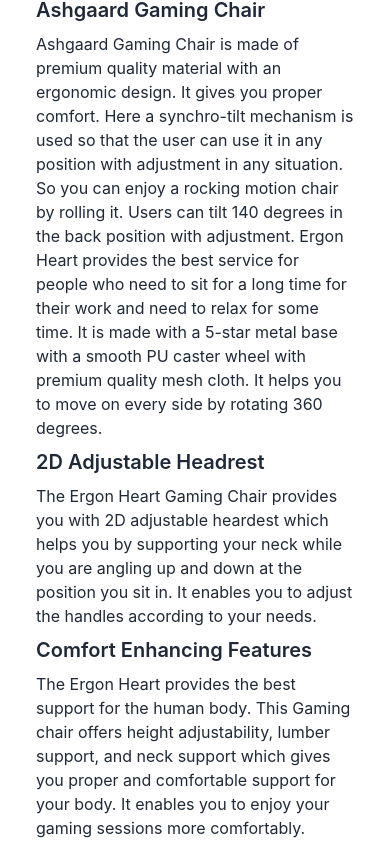
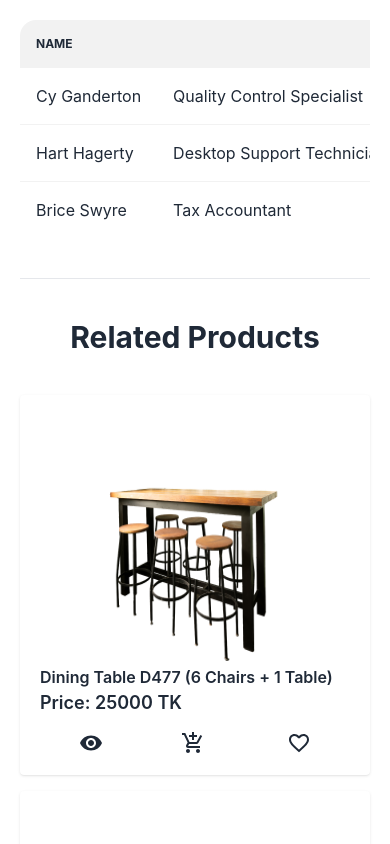
Before and after one commit to SanyFaysal/ecommerce-client, a React (Create React App) app: page /productDetails/1/additionalInfo in a window 390 px wide. Shown: the part 1260-2104 px from the top of the page. Built offline with nearby package versions, Linux system fonts and the light colour scheme.

Commit message:
add: product details - related products

```diff
--- a/src/App.js
+++ b/src/App.js
@@ -3,6 +3,7 @@
 import Shop from './components/Pages/Shop/Shop';
 import Footer from './components/Shared/Footer/Footer';
 import Navbar from './components/Shared/Navbar/Navbar';
+import ProductAdditionalInfo from './components/Shared/ProductDetails/ProductAdditionalInfo';
 import ProductDescription from './components/Shared/ProductDetails/ProductDescription';
 import ProductDetails from './components/Shared/ProductDetails/ProductDetails';
 import ProductReview from './components/Shared/ProductDetails/ProductReview';
@@ -18,7 +19,10 @@
         <Route path="/productDetails/:id" element={<ProductDetails />}>
           <Route index element={<ProductDescription />}></Route>
           <Route path="description" element={<ProductDescription />}></Route>
-          <Route path="additionalInfo" element={<ProductDescription />}></Route>
+          <Route
+            path="additionalInfo"
+            element={<ProductAdditionalInfo />}
+          ></Route>
           <Route path="review" element={<ProductReview />}></Route>
         </Route>
       </Routes>
--- a/src/components/Shared/ProductDetails/ProductAdditionalInfo.js
+++ b/src/components/Shared/ProductDetails/ProductAdditionalInfo.js
@@ -0,0 +1,38 @@
+import React from 'react';
+
+const ProductAdditionalInfo = () => {
+  return (
+    <div className="overflow-x-auto my-10">
+      <table className="table w-full">
+        <thead>
+          <tr>
+            <th>Name</th>
+            <th></th>
+            <th></th>
+          </tr>
+        </thead>
+        <tbody>
+          <tr>
+            <td>Cy Ganderton</td>
+            <td>Quality Control Specialist</td>
+            <td></td>
+          </tr>
+
+          <tr>
+            <td>Hart Hagerty</td>
+            <td>Desktop Support Technician</td>
+            <td></td>
+          </tr>
+
+          <tr>
+            <td>Brice Swyre</td>
+            <td>Tax Accountant</td>
+            <td></td>
+          </tr>
+        </tbody>
+      </table>
+    </div>
+  );
+};
+
+export default ProductAdditionalInfo;
--- a/src/components/Shared/ProductDetails/ProductDescription.js
+++ b/src/components/Shared/ProductDetails/ProductDescription.js
@@ -1,18 +1,19 @@
 import React from 'react';
-
+import descriptionImg from '../../../assets/images/Asgaard sofa 1.png';
 const ProductDescription = () => {
   return (
     <div className="lg:p-16  p-4">
+      <div>
         <h1 className="font-semibold mb-2 text-xl">Ashgaard Gaming Chair</h1>
         <p>
           Ashgaard Gaming Chair is made of premium quality material with an
           ergonomic design. It gives you proper comfort. Here a synchro-tilt
           mechanism is used so that the user can use it in any position with
-        adjustment in any situation. So you can enjoy a rocking motion chair by
-        rolling it. Users can tilt 140 degrees in the back position with
-        adjustment. Ergon Heart provides the best service for people who need to
-        sit for a long time for their work and need to relax for some time. It
-        is made with a 5-star metal base with a smooth PU caster wheel with
+          adjustment in any situation. So you can enjoy a rocking motion chair
+          by rolling it. Users can tilt 140 degrees in the back position with
+          adjustment. Ergon Heart provides the best service for people who need
+          to sit for a long time for their work and need to relax for some time.
+          It is made with a 5-star metal base with a smooth PU caster wheel with
           premium quality mesh cloth. It helps you to move on every side by
           rotating 360 degrees.
         </p>
@@ -23,13 +24,20 @@
           down at the position you sit in. It enables you to adjust the handles
           according to your needs.
         </p>
-      <h1 className="font-semibold my-2 text-xl">Comfort Enhancing Features</h1>
+        <h1 className="font-semibold my-2 text-xl">
+          Comfort Enhancing Features
+        </h1>
         <p>
           The Ergon Heart provides the best support for the human body. This
           Gaming chair offers height adjustability, lumber support, and neck
-        support which gives you proper and comfortable support for your body. It
-        enables you to enjoy your gaming sessions more comfortably.
+          support which gives you proper and comfortable support for your body.
+          It enables you to enjoy your gaming sessions more comfortably.
         </p>
+      </div>
+      <div className="flex justify-center">
+        <img src={descriptionImg} alt="" className="w-[70vh] p-5" />
+        <img src={descriptionImg} alt="" className="w-[70vh] p-5" />
+      </div>
     </div>
   );
 };
--- a/src/components/Shared/ProductDetails/ProductDetails.js
+++ b/src/components/Shared/ProductDetails/ProductDetails.js
@@ -3,10 +3,11 @@
 import ProductExtraInfo from './ProductExtraInfo';
 import ProductImg from './ProductImg';
 import ProductInfo from './ProductInfo';
+import RelatedProduct from './RelatedProduct';
 
 const ProductDetails = () => {
   return (
-    <div className="lg:px-16 px-5">
+    <div className="lg:px-16 px-5 mb-10">
       <ProductDetailsNav />
       <div className="lg:grid grid-cols-12 gap-8 mt-5 ">
         <div className="col-span-6 h-full ">
@@ -20,6 +21,10 @@
         <hr />
         <ProductExtraInfo />
       </div>
+      <hr />
+      <div>
+        <RelatedProduct />
+      </div>
     </div>
   );
 };
--- a/src/components/Shared/ProductDetails/ProductReview.js
+++ b/src/components/Shared/ProductDetails/ProductReview.js
@@ -1,9 +1,10 @@
 import React from 'react';
+import ProductReviewModal from './ProductReviewModal';
 
 const ProductReview = () => {
   return (
     <div className="mt-10">
-      <div className="flex justify-between">
+      <div className="flex justify-between items-center mb-2">
         <div>
           <h1 className="font-semibold text-xl">All Reviews</h1>
           <p>
@@ -11,10 +12,19 @@
           </p>
         </div>
         <div>
-          <button className="btn btn-accent btn-sm">Write a Review</button>
+          <label
+            htmlFor="my-modal-6"
+            className="btn btn-outline btn-success btn-sm hover:bg-green-500"
+          >
+            Write a Review
+          </label>
         </div>
       </div>
-      <div className=" flex  items-center my-5" id="review">
+
+      <div
+        className="bg-gray-50 lg:p-8 p-4 rounded-lg  flex  items-center my-5"
+        id="review"
+      >
         <div>
           <div className="mb-3">
             <div className="flex ">
@@ -63,6 +73,7 @@
           </div>
         </div>
       </div>
+      <ProductReviewModal />
     </div>
   );
 };
--- /dev/null
+++ b/src/components/Shared/ProductDetails/ProductReviewModal.js
@@ -0,0 +1,84 @@
+import { VisibilityOff } from '@mui/icons-material';
+import {
+  FormControl,
+  InputLabel,
+  MenuItem,
+  Select,
+  TextField,
+} from '@mui/material';
+import KeyboardDoubleArrowRightIcon from '@mui/icons-material/KeyboardDoubleArrowRight';
+import React from 'react';
+
+const ProductReviewModal = () => {
+  return (
+    <>
+      <input type="checkbox" id="my-modal-6" className="modal-toggle" />
+      <div className="modal modal-bottom sm:modal-middle py-10">
+        <div className="modal-box py-10">
+          <h3 className="font-bold text-lg mb-6 text-center">
+            Please share your experience with us
+          </h3>
+
+          <FormControl className="w-full  ">
+            <InputLabel id="demo-simple-select-label">
+              Your Personal Ratings
+            </InputLabel>
+            <Select
+              labelId="demo-simple-select-label"
+              id="demo-simple-select"
+              label="Your Personal Ratings"
+            >
+              <MenuItem value={5}>
+                <span className=" font-bold"> 5 </span>
+                <KeyboardDoubleArrowRightIcon className="mx-2 text-yellow-500" />{' '}
+                Outstanding
+              </MenuItem>
+              <MenuItem value={4}>
+                <span className=" font-bold"> 4 </span>
+                <KeyboardDoubleArrowRightIcon className="mx-2 text-yellow-500" />{' '}
+                Very Satisfactory
+              </MenuItem>
+              <MenuItem value={3}>
+                <span className=" font-bold"> 3 </span>
+                <KeyboardDoubleArrowRightIcon className="mx-2 text-yellow-500" />{' '}
+                Satisfactory
+              </MenuItem>
+              <MenuItem value={2}>
+                <span className=" font-bold"> 2 </span>
+                <KeyboardDoubleArrowRightIcon className="mx-2 text-yellow-500" />{' '}
+                Unsatisfactory
+              </MenuItem>
+              <MenuItem value={1}>
+                <span className=" font-bold"> 1 </span>
+                <KeyboardDoubleArrowRightIcon className="mx-2 text-yellow-500" />{' '}
+                Poor
+              </MenuItem>
+            </Select>
+          </FormControl>
+          <div className="">
+            <FormControl fullWidth sx={{ marginTop: '18px' }}>
+              <TextField
+                id="outlined-basic"
+                label="Your Personal Review"
+                variant="outlined"
+                multiline
+                rows={3}
+                sx={{ width: '100%' }}
+              />
+            </FormControl>
+          </div>
+          <div className="modal-action">
+            <label htmlFor="my-modal-6" className="btn btn-error btn-sm">
+              Cancel
+            </label>
+            <label htmlFor="my-modal-6" className="btn btn-success btn-sm">
+              Add
+            </label>
+          </div>
+        </div>
+      </div>
+    </>
+  );
+};
+
+export default ProductReviewModal;
--- /dev/null
+++ b/src/components/Shared/ProductDetails/RelatedProduct.js
@@ -0,0 +1,48 @@
+import React from 'react';
+import { Link } from 'react-router-dom';
+import product1 from '../../../assets/images/product1.png';
+import product2 from '../../../assets/images/product2.png';
+import product3 from '../../../assets/images/product3.png';
+import product4 from '../../../assets/images/product4.png';
+import Product from '../../Shared/Product/Product';
+const RelatedProduct = () => {
+  const products = [
+    {
+      productImg: product3,
+      productName: 'Dining Table D477 (6 Chairs + 1 Table)',
+    },
+    {
+      productImg: product4,
+      productName: 'Dining Table DT213 (6 Chairs + 1 Table)',
+    },
+    {
+      productImg: product3,
+      productName: 'Dining Table D477 (6 Chairs + 1 Table)',
+    },
+    {
+      productImg: product4,
+      productName: 'Dining Table DT213 (6 Chairs + 1 Table)',
+    },
+  ];
+  return (
+    <div className="my-10">
+      <div>
+        <h1 className="text-3xl text-center font-bold my-10">
+          Related Products
+        </h1>
+        <div className="grid lg:grid-cols-4 md:grid-cols-3 grid-cols-1 gap-4  ">
+          {products.map((product, index) => (
+            <Product key={index} product={product} />
+          ))}
+        </div>
+        <div className="flex justify-center my-10">
+          <Link to="/shop" className="btn btn-sm btn-link text-2xl text-black ">
+            View More
+          </Link>
+        </div>
+      </div>
+    </div>
+  );
+};
+
+export default RelatedProduct;
--- a/src/index.css
+++ b/src/index.css
@@ -7,7 +7,7 @@
   -moz-osx-font-smoothing: grayscale;
 }
 html{
-  scroll-behavior: smooth
+scroll-behavior: smooth
 }
 @tailwind base;
 @tailwind components;
```
Lines whose indentation alone changed are shown as unchanged.
